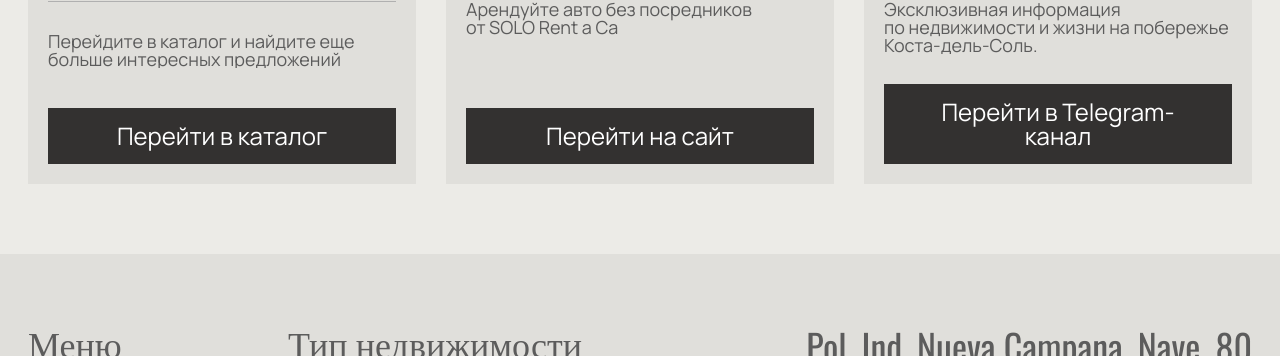
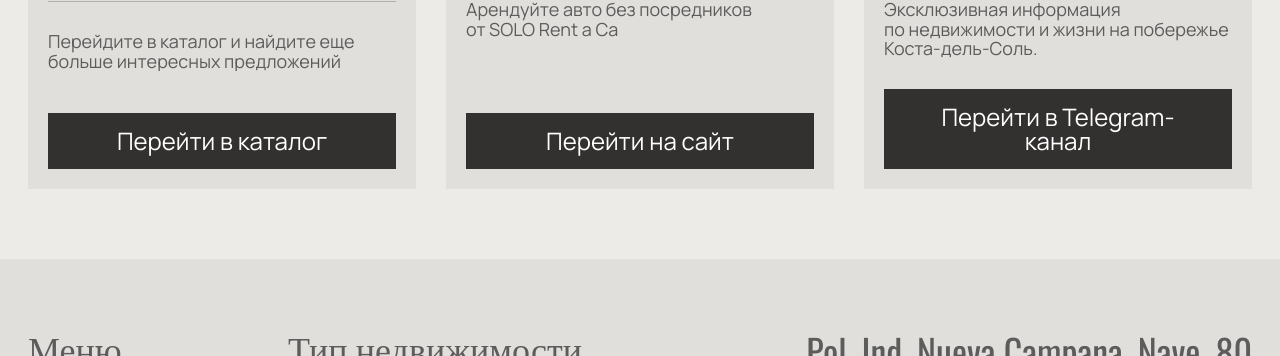
Before and after one commit to kozimovabduvali/Solo-Marbella, a website: page public/thanks.html in a window 1280 px wide. Shown: the part 744-1100 px from the top of the page. Drawn offline with nearby package versions, Linux system fonts and the light colour scheme.

```diff
--- a/public/thanks.html
+++ b/public/thanks.html
@@ -292,7 +292,7 @@
               <h3 class="text-xl md:text-2xl xl:text-solo-32  lg:border-b border-brand-gray-200 pb-3.75 lg:mb-7.5">
                 Продолжить просмотр объектов
               </h3>
-              <p class="text-solo-13 lg:text-base xl:text-lg/[1] line-clamp-4 lg:line-clamp-3 mb-5 lg:mb-7.5">
+              <p class="text-solo-13 lg:text-base xl:text-lg/[110%] line-clamp-4 mb-5 lg:mb-7.5">
                 Перейдите в каталог и найдите еще больше интересных предложений
               </p>
             </div>
@@ -308,7 +308,7 @@
               <h3 class="text-xl md:text-2xl xl:text-solo-32  lg:border-b border-brand-gray-200 pb-3.75 lg:mb-7.5">
                 Нужен автомобиль?
               </h3>
-              <p class="text-solo-13 lg:text-base xl:text-lg/[1] line-clamp-4 lg:line-clamp-3 mb-5 lg:mb-7.5">
+              <p class="text-solo-13 lg:text-base xl:text-lg/[110%] line-clamp-4 mb-5 lg:mb-7.5">
                 Арендуйте авто без посредников от SOLO Rent a Ca
               </p>
             </div>
@@ -324,7 +324,7 @@
               <h3 class="text-xl md:text-2xl xl:text-solo-32  lg:border-b border-brand-gray-200 pb-3.75 lg:mb-7.5">
                 Наш Telegram-канал
               </h3>
-              <p class="text-solo-13 lg:text-base xl:text-lg/[1] line-clamp-4 lg:line-clamp-3 mb-5 lg:mb-7.5">
+              <p class="text-solo-13 lg:text-base xl:text-lg/[110%] line-clamp-4 mb-5 lg:mb-7.5">
                 Эксклюзивная информация по недвижимости и жизни на побережье Коста-дель-Соль.
               </p>
             </div>
```
Also changed, not shown: public/index.html (+5 -5 lines), public/css/output.css.
